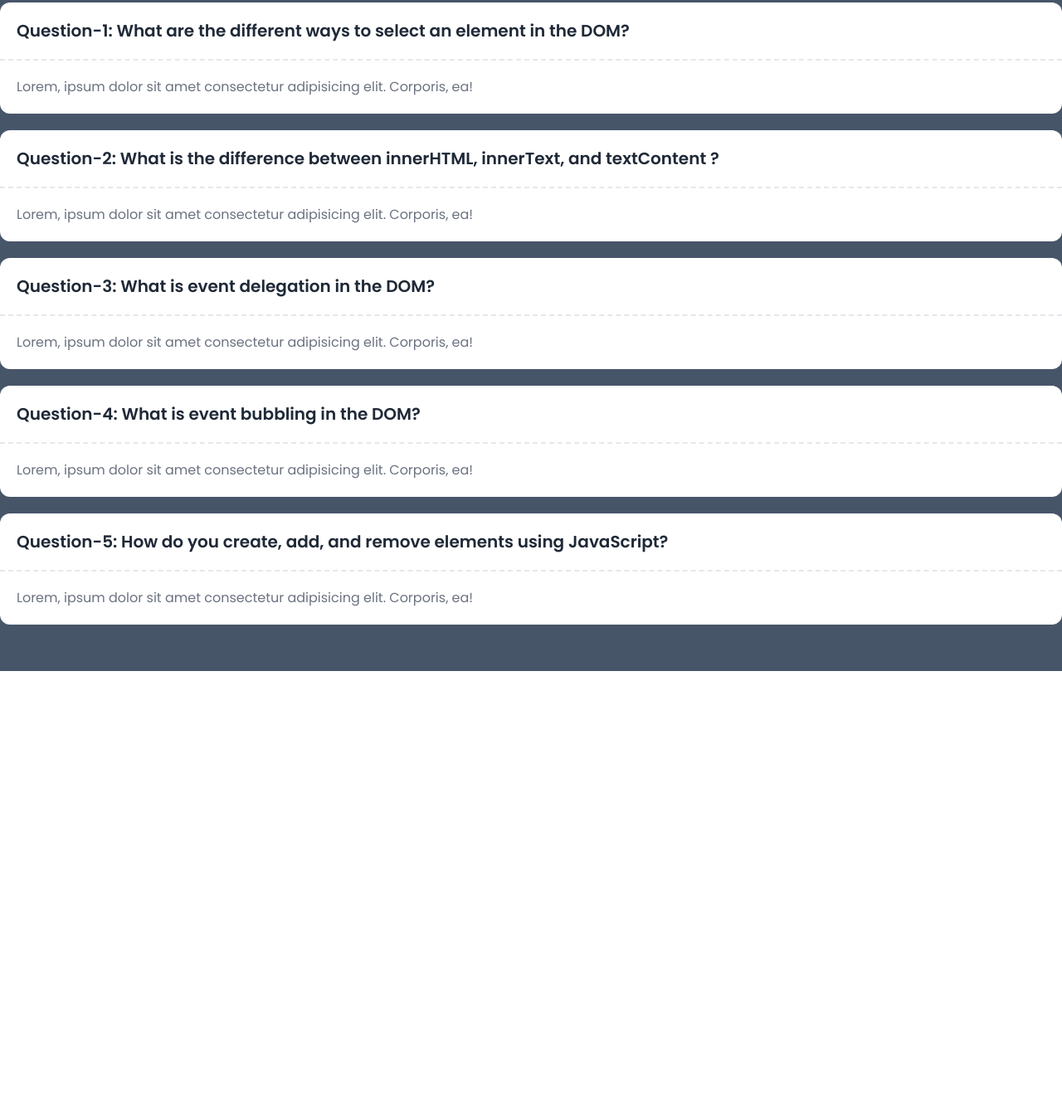
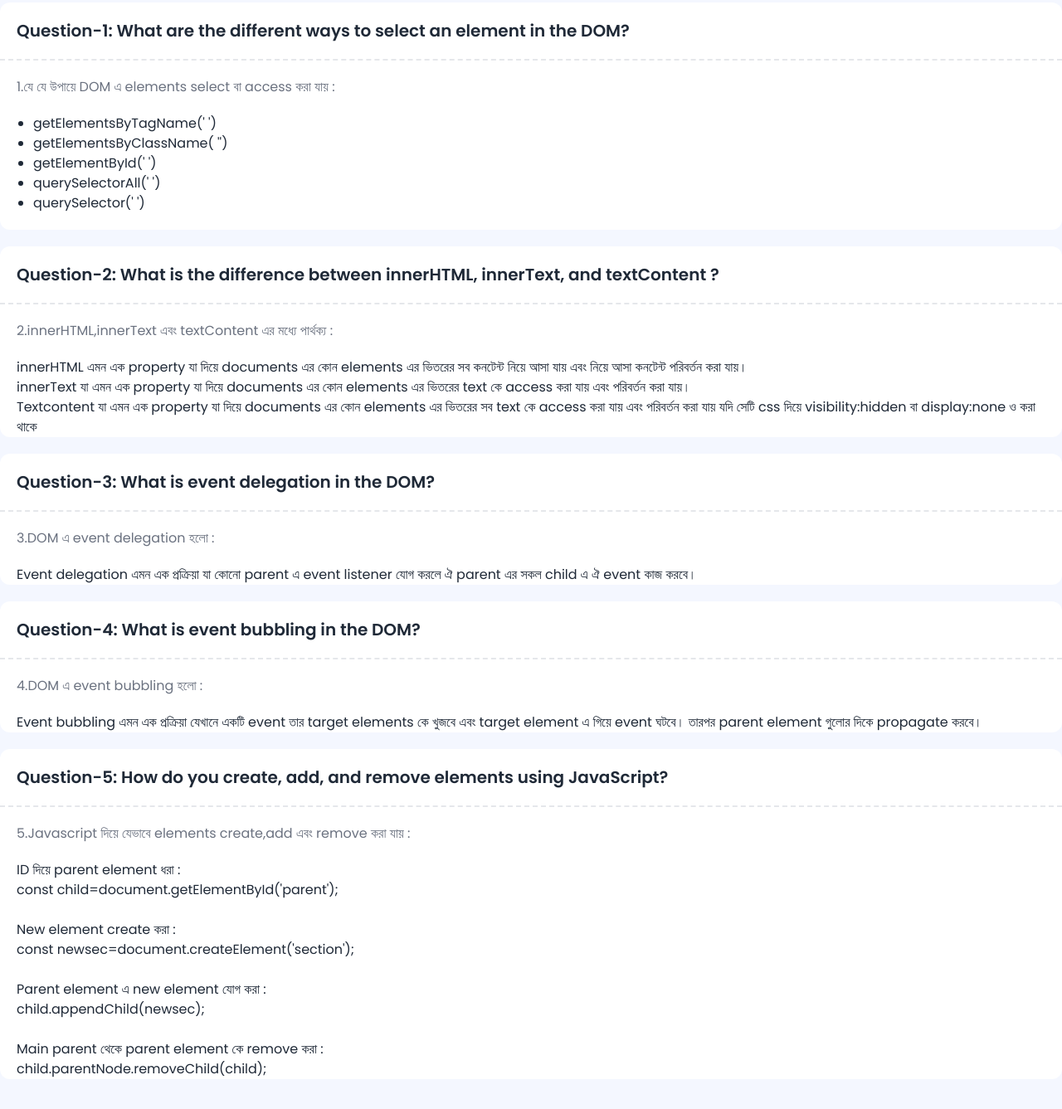
Before and after one commit to SHAHID-CP/Assignment_5, a plain HTML site: page Assignment/extra.html in a window 1280 px wide. Shown: the part 201-1538 px from the top of the page at 83% size. Before the commit the page ends 1010 px from the top, so only its background shows below. Drawn offline with nearby package versions, Linux system fonts and the light colour scheme.

Commit message:
question part

```diff
--- a/Assignment/dom.js
+++ b/Assignment/dom.js
@@ -58,7 +58,7 @@ for(const bt of baton){
         incremnt.innerText=convInc+1;
         bt.setAttribute('disabled','true');
         bt.style.backgroundColor="lightgray";
-        const titleAdd=bt.parentNode.parentNode.firstElementChild.innerText;
+        const titleAdd=bt.parentNode.parentNode.firstElementChild.nextElementSibling.innerText;
 
         let remm=document.getElementById('allrem');
 
--- a/Assignment/extra.html
+++ b/Assignment/extra.html
@@ -3,7 +3,7 @@
 <head>
     <meta charset="UTF-8">
     <meta name="viewport" content="width=device-width, initial-scale=1.0">
-    <title>Document</title>
+    <title>Blogs</title>
     <!--?Google front -->
     <link rel="preconnect" href="https://fonts.googleapis.com">
     <link rel="preconnect" href="https://fonts.gstatic.com" crossorigin>
@@ -36,7 +36,7 @@
     </style>
 
 </head>
-<body class="popin bg-slate-600">
+<body class="popin bg-[#F4F7FF]">
     <header class=" py-5">
         <nav class="flex justify-between p-6 items-center   container mx-auto bg-white rounded-2xl">
             <div class="flex gap-4 items-center">
@@ -51,37 +51,136 @@
     <section class="container mx-auto text-center pb-5">
             <h1 class="text-4xl font-bold">Blogs</h1>
     </section>
+
+
+
+
+
+
+
+
+
+
+
+
+
+
+
+
+
+
+
+
+
+
+
+
+
+
+
     <main class="container mx-auto pb-14 space-y-5">
 
         <!-- 1 no question -->
         <div class="bg-white rounded-xl">
             <h3 class="p-5 text-xl font-semibold border-b-2 border-dashed">Question-1: What are the different ways to select an element in the DOM?</h3>
-            <p class="p-5 text-gray-500">Lorem, ipsum dolor sit amet consectetur adipisicing elit. Corporis, ea!</p>
+            <p class="p-5 text-gray-500 ">1.যে যে উপায়ে DOM  এ elements select বা access করা যায় :</p>
+            <div class="px-5 pb-5">
+                    <ul class="list-disc px-5">
+                        <li>getElementsByTagName(' ')</li>
+                        <li>getElementsByClassName( '')</li>
+                        <li>getElementById(' ')</li>
+                        <li>querySelectorAll(' ')</li>
+                        <li>querySelector(' ')</li>
+                    </ul>
+            </div>
         </div>
+
+
+
+
 
         <!-- 2 no question -->
         <div class="bg-white rounded-xl">
             <h3 class="p-5 text-xl font-semibold border-b-2 border-dashed">Question-2: What is the difference between innerHTML, innerText, and textContent ?</h3>
-            <p class="p-5 text-gray-500">Lorem, ipsum dolor sit amet consectetur adipisicing elit. Corporis, ea!</p>
+            <p class="p-5 text-gray-500">2.innerHTML,innerText এবং textContent এর মধ্যে পার্থক্য :</p>
+            <div class="px-5">
+                    <p>innerHTML এমন এক property যা দিয়ে documents এর কোন elements এর ভিতরের সব কনটেন্ট নিয়ে আসা যায় এবং নিয়ে আসা কনটেন্ট পরিবর্তন করা যায়।</p>
+                    <p>innerText যা এমন এক property যা দিয়ে documents এর কোন elements এর ভিতরের text কে access করা যায় এবং পরিবর্তন করা যায়।</p>
+                    <p>Textcontent যা এমন এক property যা দিয়ে documents এর কোন elements এর ভিতরের সব text কে access করা যায় এবং পরিবর্তন করা যায় যদি সেটি css দিয়ে visibility:hidden বা display:none ও করা থাকে</p>
+            </div>
         </div>
+
+
+
+
 
         <!-- 3 no question -->
         <div class="bg-white rounded-xl">
             <h3 class="p-5 text-xl font-semibold border-b-2 border-dashed">Question-3: What is event delegation in the DOM?</h3>
-            <p class="p-5 text-gray-500">Lorem, ipsum dolor sit amet consectetur adipisicing elit. Corporis, ea!</p>
+            <p class="p-5 text-gray-500">3.DOM এ event delegation হলো :</p>
+            <div class="px-5">
+                <p>Event delegation এমন এক প্রক্রিয়া যা কোনো parent  এ event listener যোগ করলে ঐ parent এর সকল child এ ঐ event কাজ করবে।</p>
+            </div>
         </div>
+
+
+
+
 
         <!-- 4 no question -->
         <div class="bg-white rounded-xl">
             <h3 class="p-5 text-xl font-semibold border-b-2 border-dashed">Question-4: What is event bubbling in the DOM?</h3>
-            <p class="p-5 text-gray-500">Lorem, ipsum dolor sit amet consectetur adipisicing elit. Corporis, ea!</p>
+            <p class="p-5 text-gray-500">4.DOM এ event bubbling হলো :</p>
+            <div class="px-5">
+                <p>Event bubbling এমন এক প্রক্রিয়া যেখানে একটি event তার target elements কে খুজবে  এবং target element এ গিয়ে event ঘটবে। তারপর parent element গুলোর দিকে propagate করবে।</p>
+            </div>
         </div>
+
+
+
+
 
         <!-- 5 no question -->
         <div class="bg-white rounded-xl">
             <h3 class="p-5 text-xl font-semibold border-b-2 border-dashed">Question-5: How do you create, add, and remove elements using JavaScript?</h3>
-            <p class="p-5 text-gray-500">Lorem, ipsum dolor sit amet consectetur adipisicing elit. Corporis, ea!</p>
+            <p class="p-5 text-gray-500">5.Javascript দিয়ে যেভাবে elements create,add এবং remove করা যায় :</p>
+            <div class="px-5">
+                <p>ID দিয়ে parent element ধরা :</p>
+                <p>const child=document.getElementById('parent');</p><br>
+
+                <p>New element create করা :</p>
+                <p>const newsec=document.createElement('section');</p><br>
+
+                <p>Parent element এ new element যোগ করা :</p>
+                <p>child.appendChild(newsec);</p><br>
+
+                <p>Main parent থেকে parent element কে remove  করা :</p>
+                <p>child.parentNode.removeChild(child);</p>
+            </div>
         </div>
+
+
+
+
+
+
+
+
+
+
+
+
+
+
+
+
+
+
+
+
+
+
+
 
     </main>
 
```
Also changed, not shown: Assignment/index.html (+1 -1 lines).
